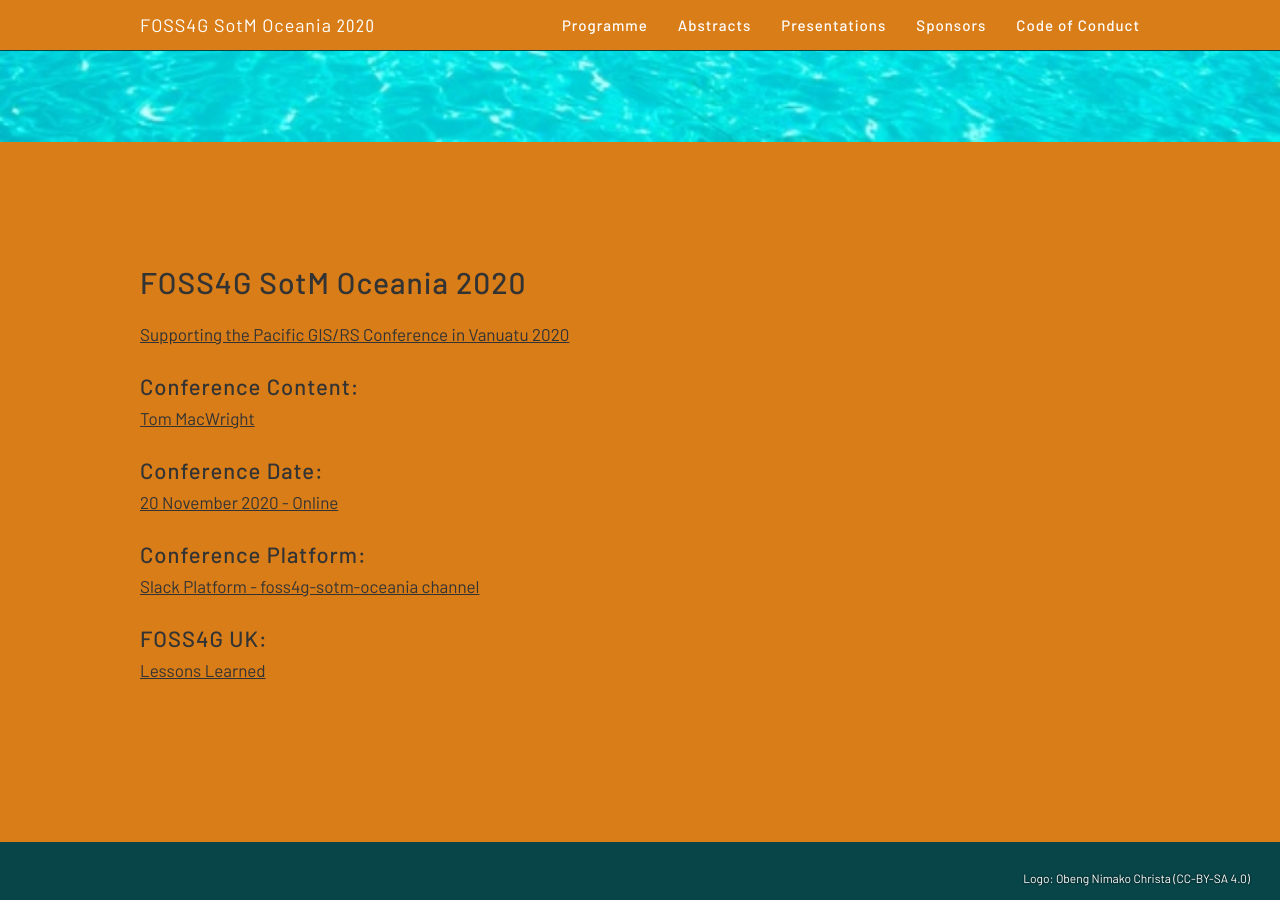
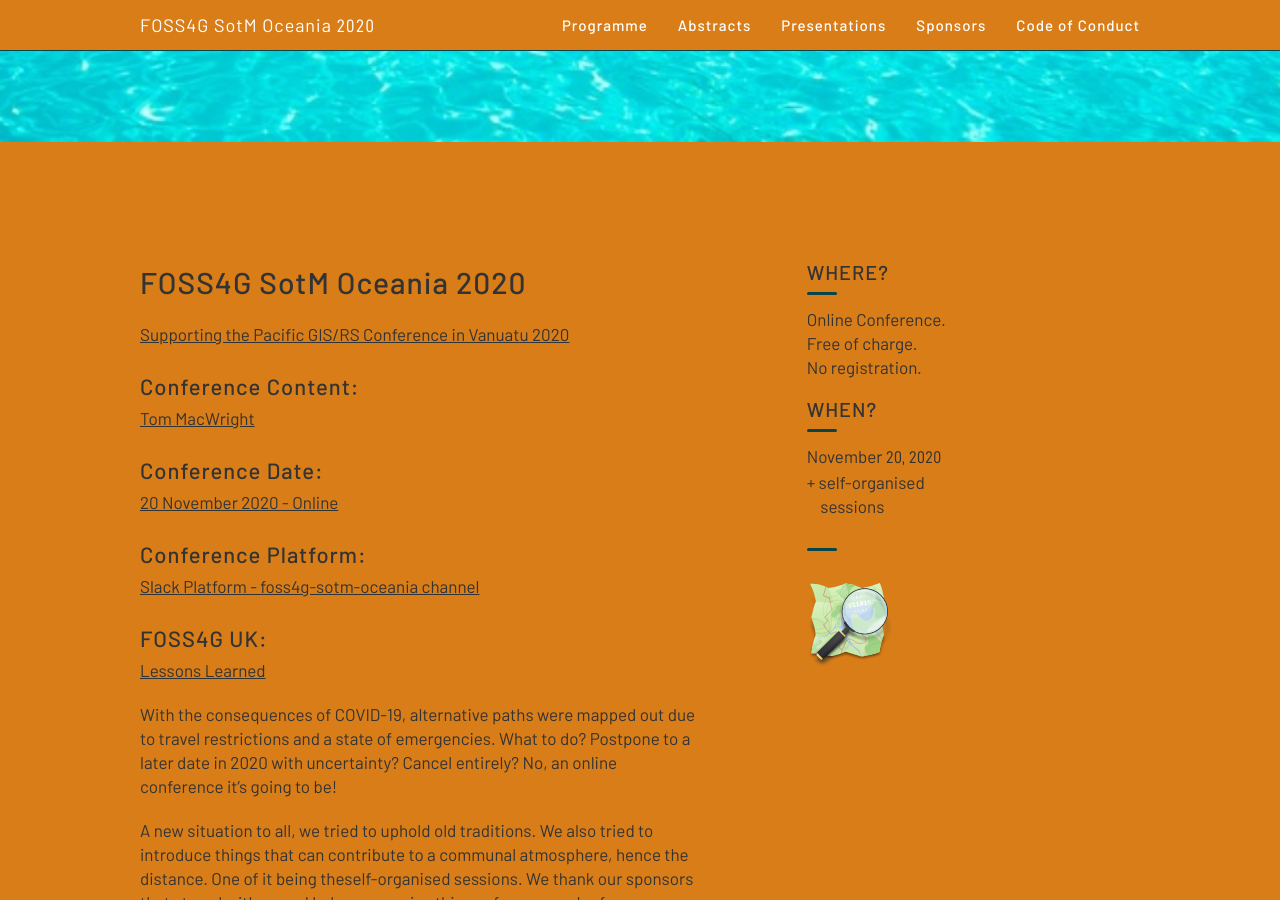
Before and after one commit to osgeo-oceania/foss4g-sotm-oceania-2020, a Jekyll site: the page built from index.html, in a window 1280 px wide and 900 px high, scrolled down 758 px. Built offline with Jekyll 4.4.1, drawn with Linux system fonts in a browser that asks for light colours; some of the changed text lies outside the part shown.

Commit message:
Update about.html

```diff
--- a/_includes/about.html
+++ b/_includes/about.html
@@ -9,16 +9,20 @@
             <p> <h2>Conference Date:</h2> <a href="https://www.strawpoll.me/20423837/r" rel="noopener noreferrer" target="_blank">20 November 2020 - Online</a> </p>
 	    <p> <h2>Conference Platform:</h2> <a href="http://maptimeoceania.slack.com/" rel="noopener noreferrer" target="_blank">Slack Platform - foss4g-sotm-oceania channel</a> </p>
             <p> <h2>FOSS4G UK:</h2> <a href="https://wiki.osgeo.org/wiki/FOSS4GUK_2020_Online_-_Lessons_Learnt" rel="noopener noreferrer" target="_blank">Lessons Learned</a> </p>
-          </div>
+            <p>With the consequences of COVID-19, alternative paths were mapped out due to travel restrictions and a state of emergencies. What to do? Postpone to a later date in 2020 with uncertainty? Cancel entirely? No, an online conference it’s going to be!</p>
+            <p>A new situation to all, we tried to uphold old traditions. We also tried to introduce things that can contribute to a communal atmosphere, hence the distance. One of it being theself-organised sessions. We thank our sponsors that stayed with us and help us organise this conference under free software principles. We wish you a wonderful time.</p>
+            <p>Your organising team.</p>
+	  </div>
 	</div>
-       </div>
-      <!--<div class="col4 clearfix contain">
+          <div class="col4 clearfix contain">
           <h3 class="small-title uppercase">Where?</h3>
-          <p>Online Conference</p>
-          <h3 class="small-title uppercase">FOSS4G SotM Oceania 2020</h3>
-          <p>November <span class="numeral">17 - 20, 2020</span></p>
+	  <p>Online Conference. <br />Free of charge. <br />No registration.</p>
 
-          <h3 class="small-title uppercase">Additional Events</h3>
+          <h3 class="small-title uppercase">When?</h3>
+	  <p>November <span class="numeral">20, 2020</span><br />
+	  <span style="display: block; text-indent: -0.8em; padding-left:0.8em">+ self-organised<br>sessions</span></p>
+
+          <!-- <h3 class="small-title uppercase">Additional Events</h3>
           <p>
             <a href="https://summit2019.hotosm.org/">HOT Summit</a><br>
             September <span class="numeral">19 – 20, 2019</span>
@@ -28,18 +32,19 @@
               September <span class="numeral">20, 2019</span>
           </p>
              <h3 class="small-title uppercase">Volunteering</h3>
-             <p>Thanks to all <a href="{{site.baseurl}}/attending/#volunteering">volunteers at SotM <span class="numeral">2019</span></a>!</p>
+             <p>Thanks to all <a href="https://2020.stateofthemap.org/attending/#volunteering">volunteers at SotM <span class="numeral">2019</span></a>!</p>
 
-	  <h3 class="small-title uppercase" style="height:0">&nbsp;</h3>
-
+	  -->
+          <h3 class="small-title uppercase" style="height:0">&nbsp;</h3>
           <p>
             <a href="https://openstreetmap.org"><img src="logos/osm.svg" style="height:85px; margin-top:20px;" /></a>
-	  </p>
+	  </p> <!--
           <p>
             <a href="https://www.uni-heidelberg.de/"><img src="logos/uni_hd.png" style="height:90px; margin-top:10px;" /></a>
           </p>
-	    <p> <a href="https://www.fossgis.de/"><img src="logos/fossgis.svg" style="height:50px; margin-top:10px;" /></a> </p>
-	    -->
+          <p>
+            <a href="https://www.fossgis.de/"><img src="logos/fossgis.svg" style="height:50px; margin-top:10px;" /></a>
+	  </p> -->
         </div>
       </div>
     </section>
```
